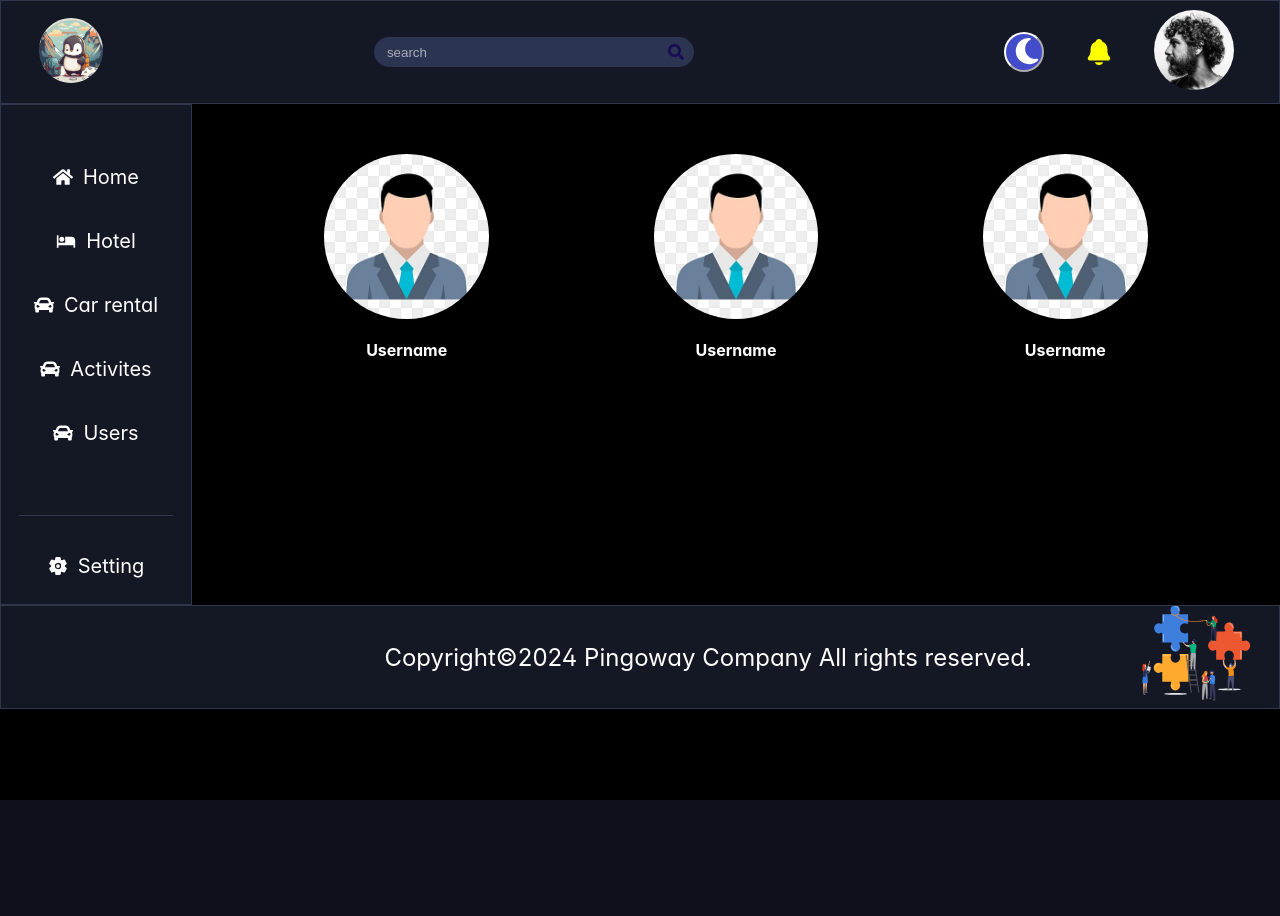
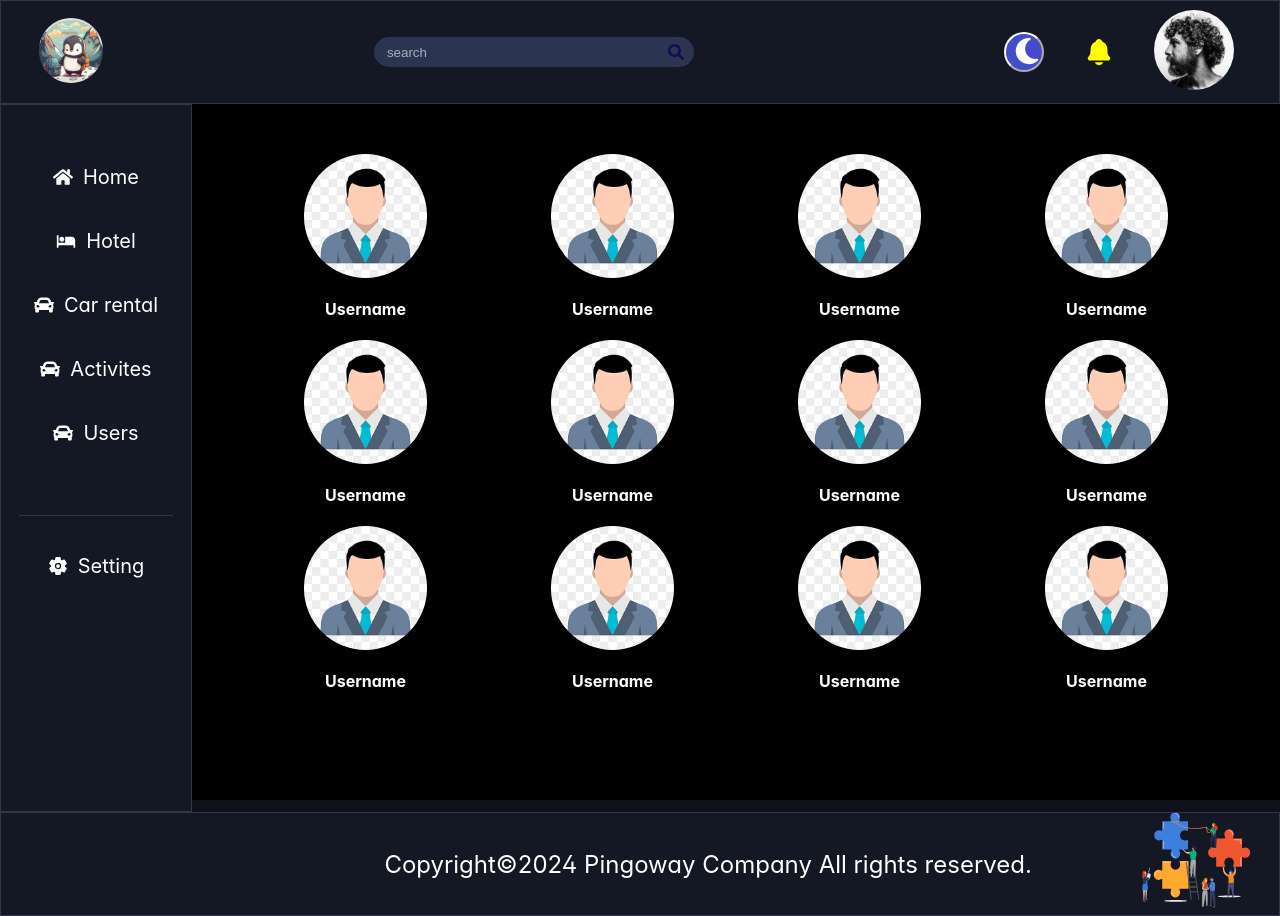
Before and after one commit to MajdAlkatan/HM, a React (Vite) app: page /UserProfile in a window 1280 px wide. Before the commit the page ends 800 px from the top, so only its background shows below. Built offline with nearby package versions, Linux system fonts and the light colour scheme.

Commit message:
Majd_king_OF_All_Generations

```diff
--- a/src/Components/UserProfile/UserProfile.css
+++ b/src/Components/UserProfile/UserProfile.css
@@ -2,7 +2,7 @@
 .avatar{
     border-radius: 35px;
     background-color: rgba(240, 248, 255, 0);
-    width: 100%;
+    width: 25%;
     display: flex;
     flex-direction: column;
     align-items: center;
@@ -17,4 +17,5 @@
     display: flex;
     justify-content: center;
     margin: 50px;
+    flex-wrap: wrap;
 }
```
Also changed, not shown: src/Pages/Userpage/Userpage.jsx (+9 -0 lines).
